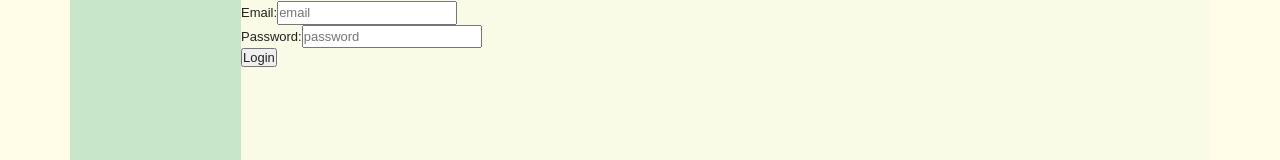
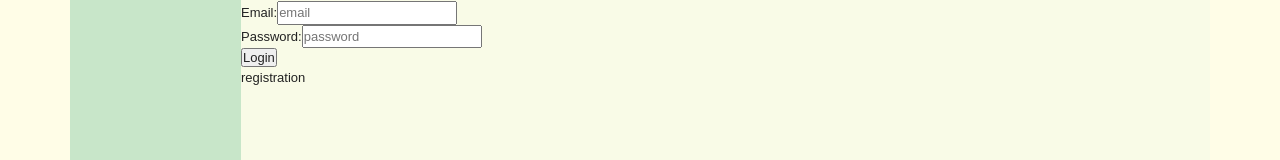
Before and after one commit to hiba02/cme-baseball, a React (Create React App) app in the folder client/: page /login in a window 1280 px wide. Shown: the part 549-709 px from the top of the page. Built offline with nearby package versions, Linux system fonts and the light colour scheme; a web font is replaced by a local one.

Commit message:
adding link of registration in login.js

```diff
--- a/client/src/components/Login.js
+++ b/client/src/components/Login.js
@@ -1,5 +1,5 @@
 import React, { useState, Fragment } from "react";
-import { Redirect } from "react-router-dom";
+import { Redirect, Link } from "react-router-dom";
 import "./Login.scss";
 import axios from "axios";
 
@@ -77,6 +77,9 @@ export default function Login(props) {
               <input type="submit" value="Login" />
             </div>
           </form>
+          <Link to="/registration" className="header_link">
+            registration
+          </Link>
         </div>
       </main>
     </Fragment>
```
